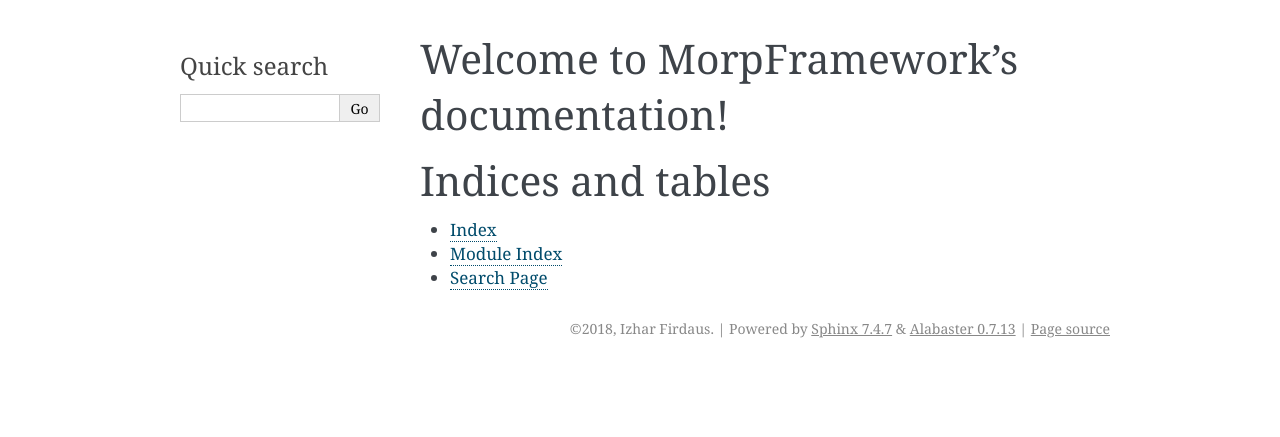
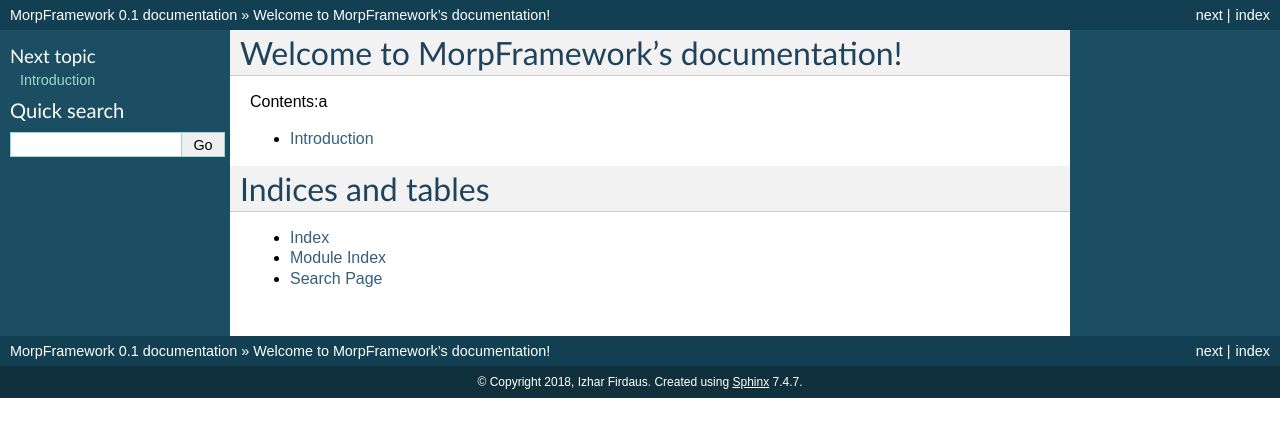
Before and after one commit to morpframework/morpfw, a Sphinx documentation site: the page built from docs/source/index.rst, in a window 1280 px wide. Shown: the top 437 px of the page. Built offline with Sphinx 7.4.7, drawn with Linux system fonts in a browser that asks for light colours.

Commit message:
initial documentation

```diff
--- a/docs/source/conf.py
+++ b/docs/source/conf.py
@@ -86,7 +86,7 @@ todo_include_todos = True
 # The theme to use for HTML and HTML Help pages.  See the documentation for
 # a list of builtin themes.
 #
-html_theme = 'alabaster'
+html_theme = 'classic'
 
 # Theme options are theme-specific and customize the look and feel of a theme
 # further.  For a list of options available for each theme, see the
--- a/docs/source/index.rst
+++ b/docs/source/index.rst
@@ -8,7 +8,9 @@ Welcome to MorpFramework's documentation!
 
 .. toctree::
    :maxdepth: 2
-   :caption: Contents:
+   :caption: Contents:a
+
+   introduction
 
 
 
```
Also changed, not shown: docs/source/introduction.rst (added, +53 -0 lines).
